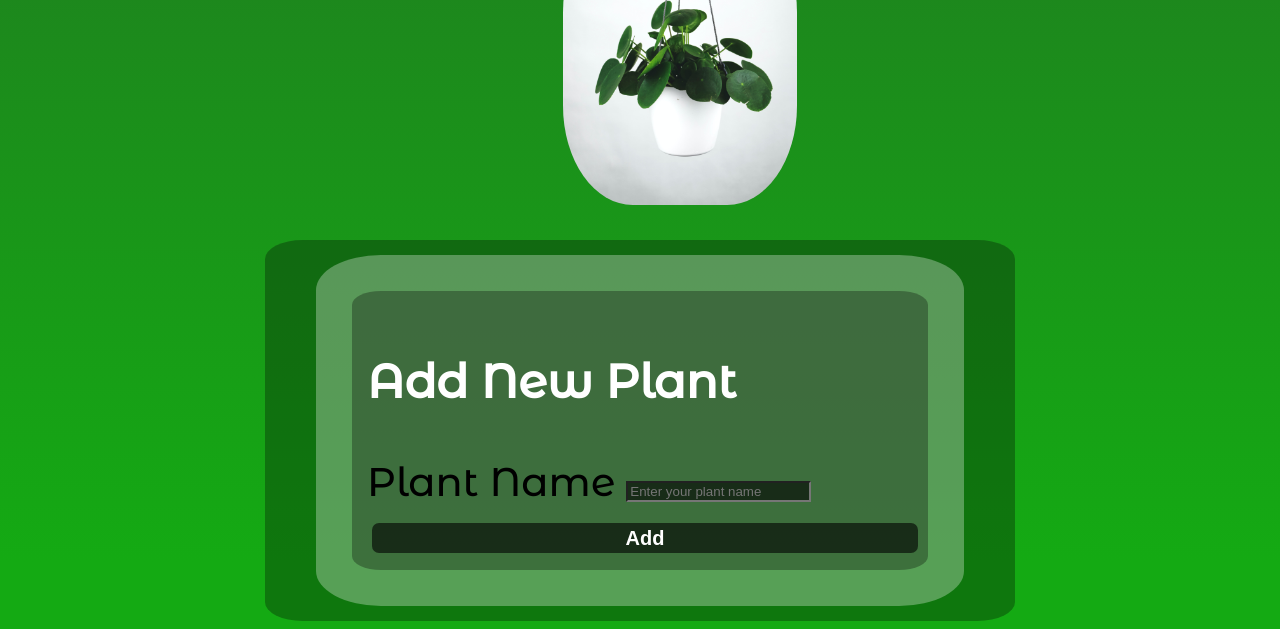
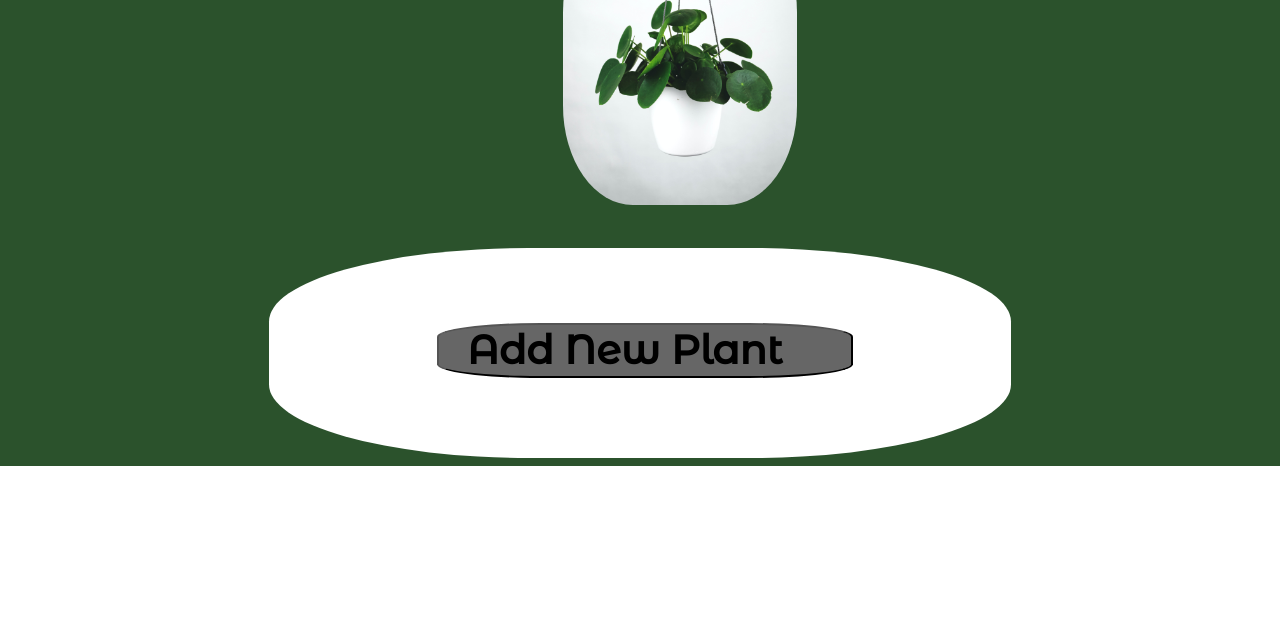
Before and after one commit to kharileigh/HABITAT, a plain HTML site: page client/plants/plants.html in a window 1280 px wide. Shown: the part 1051-1680 px from the top of the page. After the commit the page ends 1517 px from the top, so only its background shows below. Drawn offline with Linux system fonts and the light colour scheme; files whose address does not match are found by name.

Commit message:
PLANTS.html
Selection of plants for user to choose from but also add their own

```diff
--- a/client/plants.html
+++ b/client/plants/plants.html
@@ -5,7 +5,7 @@
     <meta name="viewport" content="width=device-width, initial-scale=1.0">
     <title>HABITAT</title>
 
-    <link rel="stylesheet" href="style.css">
+    <link rel="stylesheet" href="../style.css">
     <script defer src="script.js"></script>
 </head>
 <body>
@@ -14,7 +14,7 @@
     <nav>
 
         <div class="logo-container">
-            <img class="logo" src="images/hatitat.png">
+            <img class="logo" src="../images/hatitat.png">
         </div>
 
     </nav>
@@ -27,15 +27,15 @@
             <div class="column">
 
                 <div class="plant-container">
-                    <img src="images/minicactus.jpg">
+                    <img src="../images/minicactus.jpg">
                     <div class="plant-name">Mini Cactus</div>
                 </div>
                 <div class="plant-container">
-                    <img src="images/peacelily.jpg" style="height:22%">
+                    <img src="../images/peacelily.jpg" style="height:22%">
                     <div class="plant-name">Peace Lily</div>
                 </div>
                 <div class="plant-container">
-                    <img src ="images/aloevera.jpg">
+                    <img src ="../images/aloevera.jpg">
                     <div class="plant-name">Aloe Vera</div>
                 </div>
 
@@ -45,15 +45,15 @@
             <div class="column">
 
                 <div class="plant-container">
-                    <img src="images/pothos.jpg">
+                    <img src="../images/pothos.jpg">
                     <div class="plant-name">Pothos</div>
                 </div>
                 <div class="plant-container">
-                    <img src="images/philodendron.jpg">
+                    <img src="../images/philodendron.jpg">
                     <div class="plant-name">Philodendron Green</div>
                 </div>
                 <div class="plant-container">
-                    <img src="images/pilea.jpg">
+                    <img src="../images/pilea.jpg">
                     <div class="plant-name">Pilea Peperomiodes</div>
                 </div>
 
@@ -63,15 +63,15 @@
             <div class="column">
 
                 <div class="plant-container">
-                    <img src="images/monstera.jpg">
+                    <img src="../images/monstera.jpg">
                     <div class="plant-name">Monstera Deliciosa</div>
                 </div>
                 <div class="plant-container">
-                    <img src="images/spiderplant.jpg" style="height:17%">
+                    <img src="../images/spiderplant.jpg" style="height:17%">
                     <div class="plant-name">Spider Plant</div>
                 </div>
                 <div class="plant-container">
-                    <img src="images/snakeplant.jpg">
+                    <img src="../images/snakeplant.jpg">
                     <div class="plant-name">Snake Plant</div>
                 </div>
 
@@ -80,18 +80,16 @@
         </div>
 
         <!------ ADD YOUR PLANT ------>
-        <div class="new-plant-container">
+        <!-- NEEDS HOVER FORM FOR USER TO ENTER DATA! -->
 
-            <div class="plantForm">
-                <form id="newPlantForm" class="new-plant-container" action="api/server.js">
-                    <h3 style="color:white">Add New Plant</h3>
+        <div class="row">
+            <div class="new-column">
 
-                    <label for="plantName">Plant Name</label>
-                    <input type="text" id="plantname" class="input" placeholder="Enter your plant name" name="plantname" required>
+                <div class="new-plant-container">
 
-                    <input style="margin-top: 10px" class="plantBtn" type="submit" value="Add">
-                </form>
-
+                    <div class="new-plant-name">Add New Plant</div>
+                        <input style="margin-top: 50px" type="button" class="plantBtn">
+                </div>
             </div>
         </div>
 
--- a/client/style.css
+++ b/client/style.css
@@ -24,10 +24,11 @@ nav {
     max-height: 100%;
 }
 
+
 /* -------- MAIN CONTENT | index.html ------ */
 body {
-    background: rgb(43,82,44);
-    background: linear-gradient(180deg, rgba(43,82,44,1) 9%, rgba(20,170,19,1) 96%);
+    background: rgb(20,170,19);
+    background: linear-gradient(180deg, rgba(20,170,19,1) 15%, rgba(43,82,44,1) 48%);
 }
 
 .content {
@@ -42,7 +43,7 @@ body {
     position: relative;
     border-radius: 5%;
     z-index: 1;
-    height: 35%;
+    height: 25%;
     width: 100%;
     object-fit: cover;
 }
@@ -66,12 +67,6 @@ body {
     padding-left: 15%;
 }
 
-.input {
-    background-color: rgb(0, 0, 0, 0.6);
-    color: white;
-    size: 3;
-
-}
 
 .loginBtn {
     position: relative;
@@ -138,35 +133,42 @@ body {
 
   /* ------- NEW PLANT FORM | plants.html -------- */
 
-  .new-plant-container {
-    background-color: rgb(0, 0, 0, 0.3);
-    border-radius: 5%;
-    padding: 15px;
+.new-column {
+    background-color: white;
+    border-radius: 35%;
+    margin-top: 8px;
+    padding: 25px;
+    vertical-align: middle;
+    width: 100%;
+    height: 20vh;
+
 }
 
-.plantForm {
-    background-color: rgb(255, 255, 255, 0.3);
-    border-radius: 10%;
+.new-plant-container {
+    position: relative;
+
+    text-align: center;
     font-family: 'Montserrat Alternates', sans-serif;
+    font-weight: 800;
     font-size: 40px;
-    left: 50px;
-    width: 80%;
-    height: 100%;
-    padding: 5% 5%;
-    margin: auto;
-}
+    color: black;
+  }
+
+  .new-plant-name {
+    position: absolute;
+    top: 50%;
+    left: 25%;
+  }
+
 
 .plantBtn {
     position: relative;
     left: 5px;
-    width: 100%;
-    height: 30px;
+    bottom: 25%;
+    width: 60%;
+    height: 25%;
     cursor: pointer;
     background-color: rgb(0, 0, 0, 0.6);
-    color: rgb(255, 255, 255);
-    font-size: 20px;
-    border-radius: 7px;
-    font-weight: 600;
-    text-align: center;
-    border: none;
+    border-radius: 25%;
+    padding-top: 5%;
   }
```
Also changed, not shown: client/images/habitatLanding.jpg (added), client/plants/plants.js (renamed from client/plants.js), client/trackers/trackers.html (added), client/users/login.html (added), client/users/register.html (added), client/users/users.css (added).
